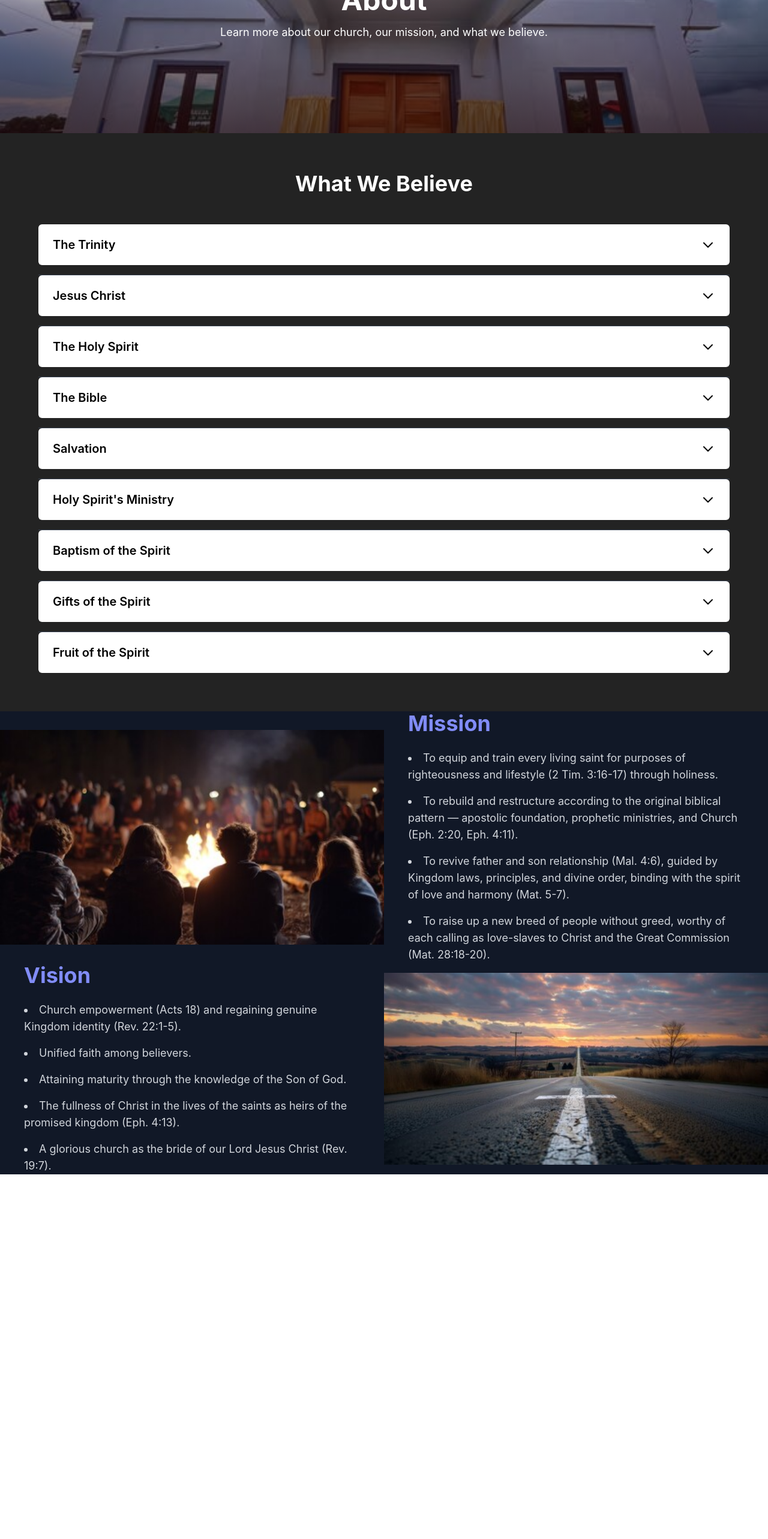
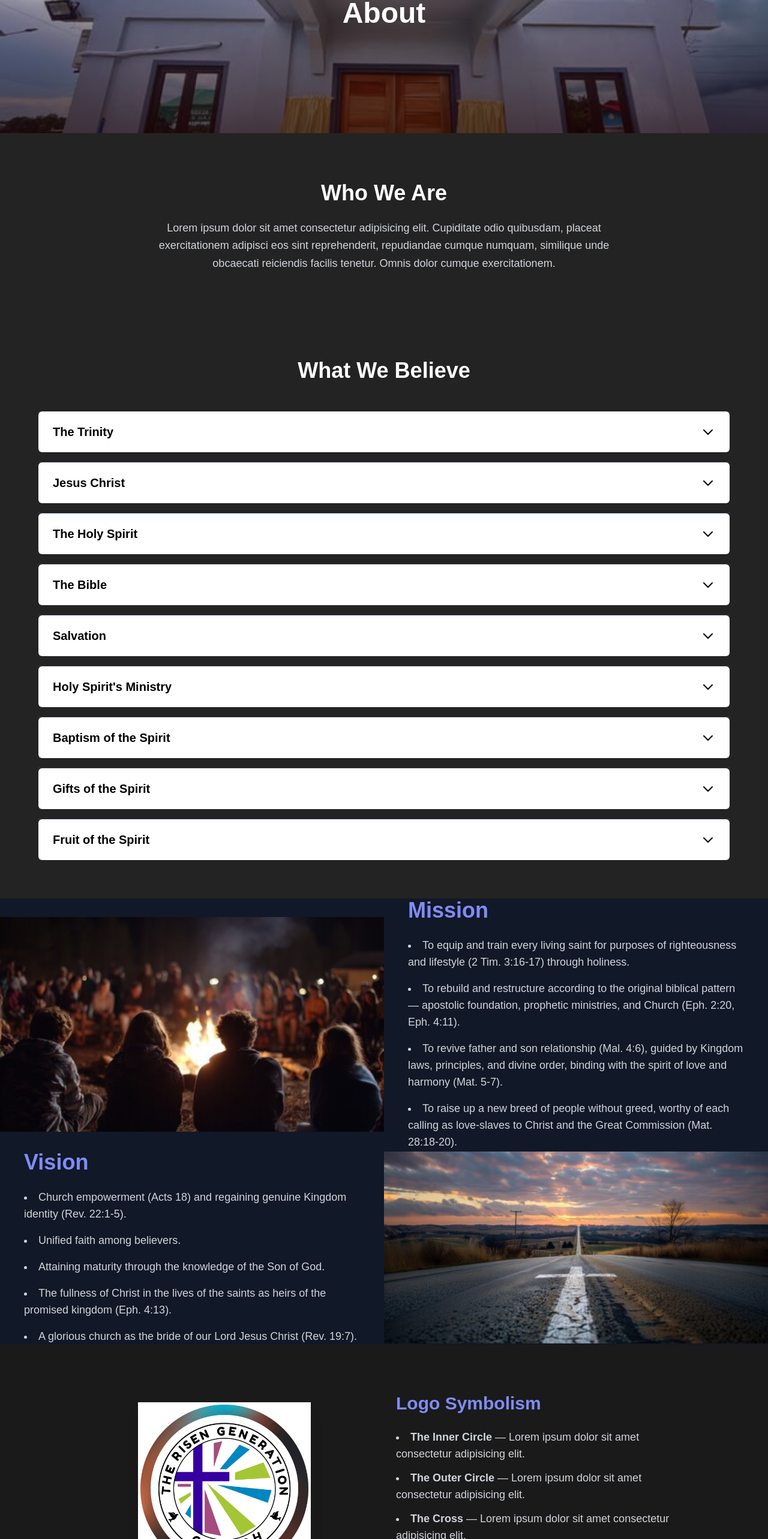
Before and after one commit to Je-ric/TRGC-Website, a React (Create React App) app: page /about in a window 1280 px wide. Shown: the part 234-2800 px from the top of the page at 60% size. Before the commit the page ends 2192 px from the top, so only its background shows below. Built offline with nearby package versions, Linux system fonts and the light colour scheme.

Commit message:
set draft font for now

```diff
--- a/src/index.css
+++ b/src/index.css
@@ -2,12 +2,15 @@
 @tailwind components;
 @tailwind utilities;
 
+@import url('https://fonts.googleapis.com/css2?family=Oswald:wght@300;400;500;600;700&display=swap');
+
 
 body {
   margin: 0;
-  font-family: -apple-system, BlinkMacSystemFont, 'Segoe UI', 'Roboto', 'Oxygen',
+  /* font-family: -apple-system, BlinkMacSystemFont, 'Segoe UI', 'Roboto', 'Oxygen',
     'Ubuntu', 'Cantarell', 'Fira Sans', 'Droid Sans', 'Helvetica Neue',
-    sans-serif;
+    sans-serif; */
+  font-family: 'Oswald', sans-serif;
   -webkit-font-smoothing: antialiased;
   -moz-osx-font-smoothing: grayscale;
 }
--- a/src/index.html
+++ b/src/index.html
@@ -6,6 +6,6 @@
     <title>Document</title>
 </head>
 <body>
-
+    Lorem ipsum dolor sit amet consectetur adipisicing elit. Cupiditate odio quibusdam, placeat exercitationem adipisci eos sint reprehenderit, repudiandae cumque numquam, similique unde obcaecati reiciendis facilis tenetur. Omnis dolor cumque exercitationem.
 </body>
 </html>
--- a/src/pages/about.js
+++ b/src/pages/about.js
@@ -3,6 +3,7 @@ import HeaderBanner from "../Components/HeaderBanner";
 import MissionImage from '../assets/img/Mission.jpg';
 import VisionImage from '../assets/img/Vision.jpg';
 import Church from '../assets/img/Church.jpg';
+import LogoImage from '../assets/img/Logo.jpg';
 
 export default function About() {
   const [openIndex, setOpenIndex] = useState(null);
@@ -54,11 +55,22 @@ export default function About() {
     <div>
       <HeaderBanner
         title="About"
-        desc="Learn more about our church, our mission, and what we believe."
         image={Church}
       />
 
+
+      <section className="bg-[#232323] py-20 px-6">
+        <div className="max-w-6xl mx-auto text-center">
+          <h2 className="text-4xl font-bold text-white mb-6">Who We Are</h2>
+          <p className="text-gray-300 max-w-3xl mx-auto text-lg leading-relaxed">
+            Lorem ipsum dolor sit amet consectetur adipisicing elit. Cupiditate odio quibusdam, placeat exercitationem adipisci eos sint reprehenderit, repudiandae cumque numquam, similique unde obcaecati reiciendis facilis tenetur. Omnis dolor cumque exercitationem.
+          </p>
+        </div>
+      </section>
+
       {/* ============================================================================================================================== */}
+
+
 
       <section className="bg-[#232323] py-16 mx-auto">
 
@@ -150,6 +162,34 @@ export default function About() {
 
 
 
+      <section className="bg-[#1a1a1a] py-20 px-6">
+        <div className="max-w-5xl mx-auto flex flex-col md:flex-row items-center gap-10">
+
+
+          {/* Logo */}
+          <div className="md:w-1/2 flex justify-center">
+            <img
+              src={LogoImage} // <-- import this at the top of the file
+              alt="Church Logo"
+              className="w-72 h-72 object-contain drop-shadow-xl"
+            />
+          </div>
+
+
+          {/* Symbolism Description */}
+          <div className="md:w-1/2 space-y-6">
+            <h2 className="text-3xl font-bold text-indigo-400">Logo Symbolism</h2>
+            <ul className="text-gray-300 list-disc list-inside space-y-3 text-lg">
+              <li><strong>The Inner Circle</strong> — Lorem ipsum dolor sit amet consectetur adipisicing elit.</li>
+              <li><strong>The Outer Circle</strong> — Lorem ipsum dolor sit amet consectetur adipisicing elit.</li>
+              <li><strong>The Cross</strong> — Lorem ipsum dolor sit amet consectetur adipisicing elit.</li>
+              <li><strong>The Rays</strong> — Lorem ipsum dolor sit amet consectetur adipisicing elit.</li>
+            </ul>
+          </div>
+        </div>
+      </section>
+
+
 
     </div>
   );
--- a/tailwind.config.js
+++ b/tailwind.config.js
@@ -4,7 +4,11 @@ module.exports = {
     "./src/**/*.{js,jsx,ts,tsx}",
   ],
   theme: {
-    extend: {},
+    extend: {
+      fontFamily: {
+        oswald: ['Oswald', 'sans-serif'],
+      },
+    },
   },
   plugins: [],
 }
```
Also changed, not shown: src/assets/img/Logo.jpg (added).
